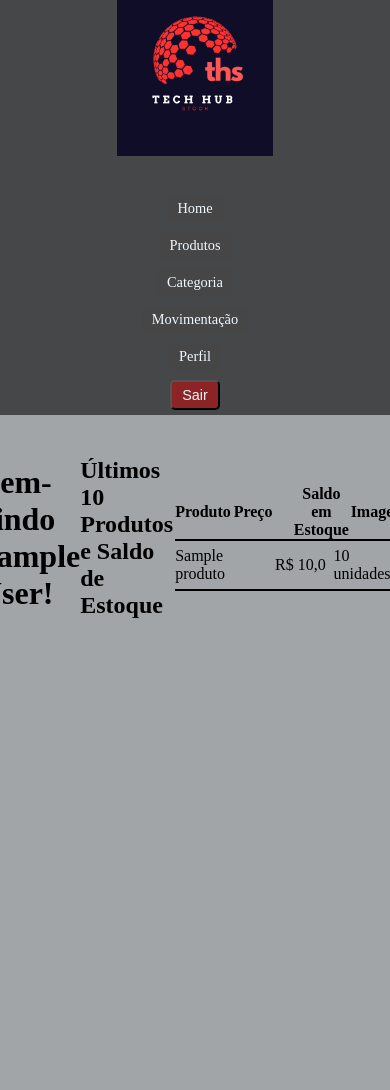
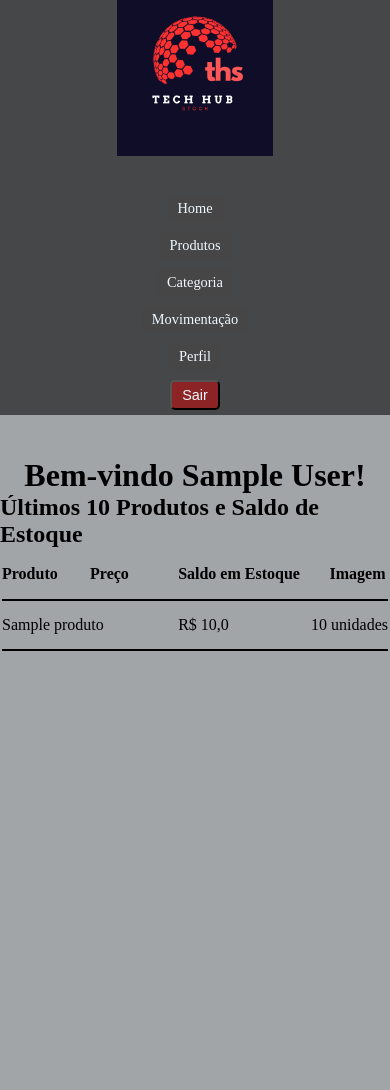
Before and after one commit to gabbsenai/prjSemestre, a Django app: page / in a window 390 px wide. Run offline with Django 5.2, Linux system fonts and the light colour scheme; the first user in the database is signed in; tables that the repository leaves empty hold one stand-in row (Sample ...); the page is wider than the window, and the part outside it is not shown.

Commit message:
ProjetoTopDms

```diff
--- a/static/css/estilo.css
+++ b/static/css/estilo.css
@@ -110,7 +110,7 @@ form>p{
     border-radius: 5px;
     border: 2px solid rgb(211, 210, 210);
 }
-@media screen and (max-width: 900px) {
+@media screen and (max-width: 700px) {
     header, footer {
         justify-content: center; /* Centraliza verticalmente */
         align-items: center; /* Centraliza horizontalmente */
@@ -141,6 +141,7 @@ form>p{
     .table-container {
         display: flex;
         align-items: center;
+        flex-direction: column;
 }
 
 @media screen and (max-width: 480px) {
```
